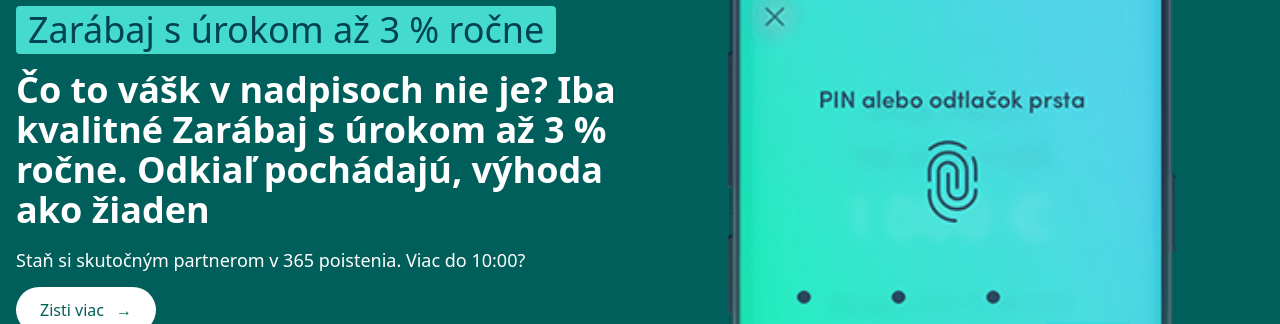
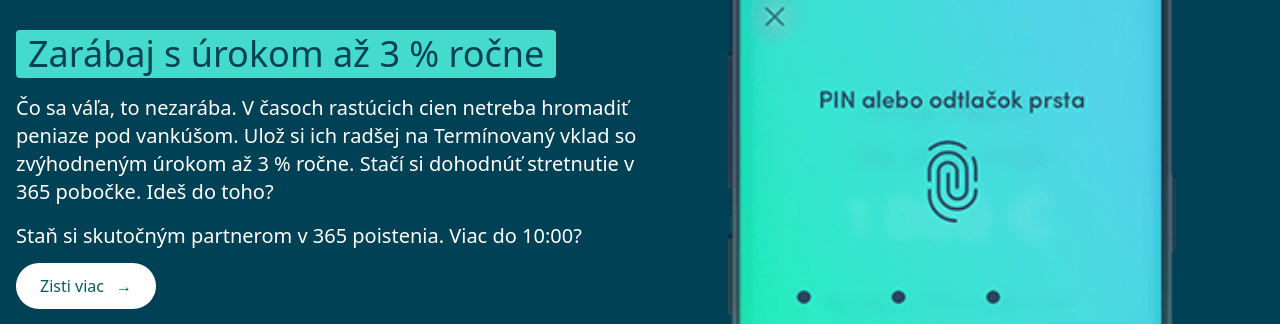
Before and after one commit to Fero92/360vue, a Vue app: page / in a window 1280 px wide. Shown: the part 217-541 px from the top of the page. Built offline with nearby package versions, Linux system fonts and the light colour scheme.

Commit message:
uprava farby HeroBanner a uprava písma

```diff
--- a/src/components/HeroBanner.vue
+++ b/src/components/HeroBanner.vue
@@ -1,13 +1,13 @@
 <template>
-    <section class="hero bg-teal-800 text-white py-16">
+    <section class="hero bg-[#004155] text-white py-16">
       <div class="container mx-auto px-4">
         <div class="flex flex-col md:flex-row items-center justify-between">
           <div class="hero__content md:w-1/2 mb-10 md:mb-0">
             <div class="text-4xl font-medium inline-block bg-[#45dbcc] text-[#004155] px-3 py-1 rounded mb-4">
               {{ banner.tag }}
             </div>
-            <h1 class="text-3xl md:text-4xl font-bold mb-4">{{ banner.title }}</h1>
-            <p class="text-lg mb-6">{{ banner.description }}</p>
+            <h1 class="text-3xl md:text-xl font-light mb-4">{{ banner.title }}</h1>
+            <p class="text-xl font-light mb-6">{{ banner.description }}</p>
             <a href="#" class="hero__button bg-white text-teal-800 px-6 py-3 rounded-full font-medium hover:bg-gray-100 transition duration-200">
               {{ banner.cta }}
               <span class="ml-2">→</span>
@@ -28,7 +28,7 @@
       return {
         banner: {
           tag: 'Zarábaj s úrokom až 3 % ročne',
-          title: 'Čo to vášk v nadpisoch nie je? Iba kvalitné Zarábaj s úrokom až 3 % ročne. Odkiaľ pochádajú, výhoda ako žiaden',
+          title: 'Čo sa váľa, to nezarába. V časoch rastúcich cien netreba hromadiť peniaze pod vankúšom. Ulož si ich radšej na Termínovaný vklad so zvýhodneným úrokom až 3 % ročne. Stačí si dohodnúť stretnutie v 365 pobočke. Ideš do toho?',
           description: 'Staň si skutočným partnerom v 365 poistenia. Viac do 10:00?',
           cta: 'Zisti viac'
         }
```
